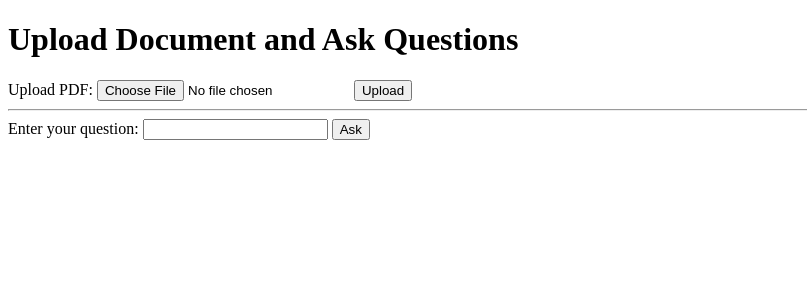
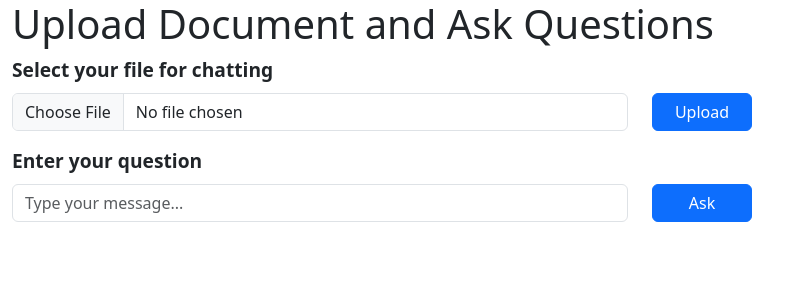
Before and after one commit to Vigneshwarie/ChatWithDocs, a Flask app: page / in a window 1280 px wide. Shown: the top 300 px of the page, without its empty margins (0-807 px from the left). Run offline with Flask 3, Linux system fonts and the light colour scheme; parts of the project's set-up code (start-up, migrations or seed data) failed here and were passed over.

Commit message:
Added styling to the template to upload and query on the document

```diff
--- /dev/null
+++ b/templates/css/style.css
@@ -0,0 +1,4 @@
+.row .form-label {
+    font-size: 1.2em;
+    font-weight: bold;
+}
--- a/templates/index.html
+++ b/templates/index.html
@@ -2,26 +2,54 @@
 <html lang="en">
 <head>
     <meta charset="UTF-8">
-    <title>Document Search</title>
+    <title>ChatWithDocs</title>
+    <link href="https://cdn.jsdelivr.net/npm/bootstrap@5.3.3/dist/css/bootstrap.min.css" rel="stylesheet" integrity="sha384-QWTKZyjpPEjISv5WaRU9OFeRpok6YctnYmDr5pNlyT2bRjXh0JMhjY6hW+ALEwIH" crossorigin="anonymous">
+    <link rel="stylesheet" href="./css/style.css">
 </head>
 <body>
-    <h1>Upload Document and Ask Questions</h1>
-    <form action="/upload" method="post" enctype="multipart/form-data">
-        <label for="document">Upload PDF:</label>
-        <input type="file" name="document" id="document" accept=".pdf">
-        <button type="submit">Upload</button>
-    </form>
-    <hr>
-    <form action="/query" method="post">
-        <label for="query">Enter your question:</label>
-        <input type="text" name="query" id="query" required>
-        <button type="submit">Ask</button>
-    </form>
+     <div class="container-fluid">
+          <h1>Upload Document and Ask Questions</h1>
+          <form action="/upload" method="post" enctype="multipart/form-data">
+               <div class="row">
+                    <label for="document" class="form-label">Select your file for chatting</label>
+                    <div class="col">
+                         <div class="mb-3">
+                              <input class="form-control" type="file" name="document" id="document" accept=".pdf">
+                         </div>
+                    </div>
+                    <div class="col">
+                         <div class="mb-3">
+                              <button class="btn btn-primary" type="submit" style="width: 100px">Upload</button>
+                         </div>
+                    </div>
+               </div>
+          </form>
+     </div>
+     <div class="container-fluid">
+          <form action="/query" method="post">
+               <div class="row">
+                    <label for="query" class="form-label">Enter your question</label>
+                    <div class="col">
+                         <div class="mb-3">
+                              <input type="text" name="query" id="query" placeholder="Type your message..." class="form-control">
+                         </div>
+                    </div>
+                    <div class="col">
+                         <div class="mb-3">
+                              <button type="submit" class="btn btn-primary" style="width: 100px;">Ask</button>
+                         </div>
+                    </div>
+               </div>
+          </form>
+     </div>
     {% if query %}
-        <hr>
-        <h2>Query: {{ query }}</h2>
-        <h3>Answer:</h3>
-        <p>{{ answer }}</p>
+          <div class="container-fluid">
+               <hr>
+               <h4>Query: {{ query }}</h2>
+               <h5>Answer:</h3>
+               <p>{{ answer }}</p>
+        </div>
     {% endif %}
+    <script src="https://cdn.jsdelivr.net/npm/bootstrap@5.3.3/dist/js/bootstrap.bundle.min.js" integrity="sha384-YvpcrYf0tY3lHB60NNkmXc5s9fDVZLESaAA55NDzOxhy9GkcIdslK1eN7N6jIeHz" crossorigin="anonymous"></script>
 </body>
 </html>
```
